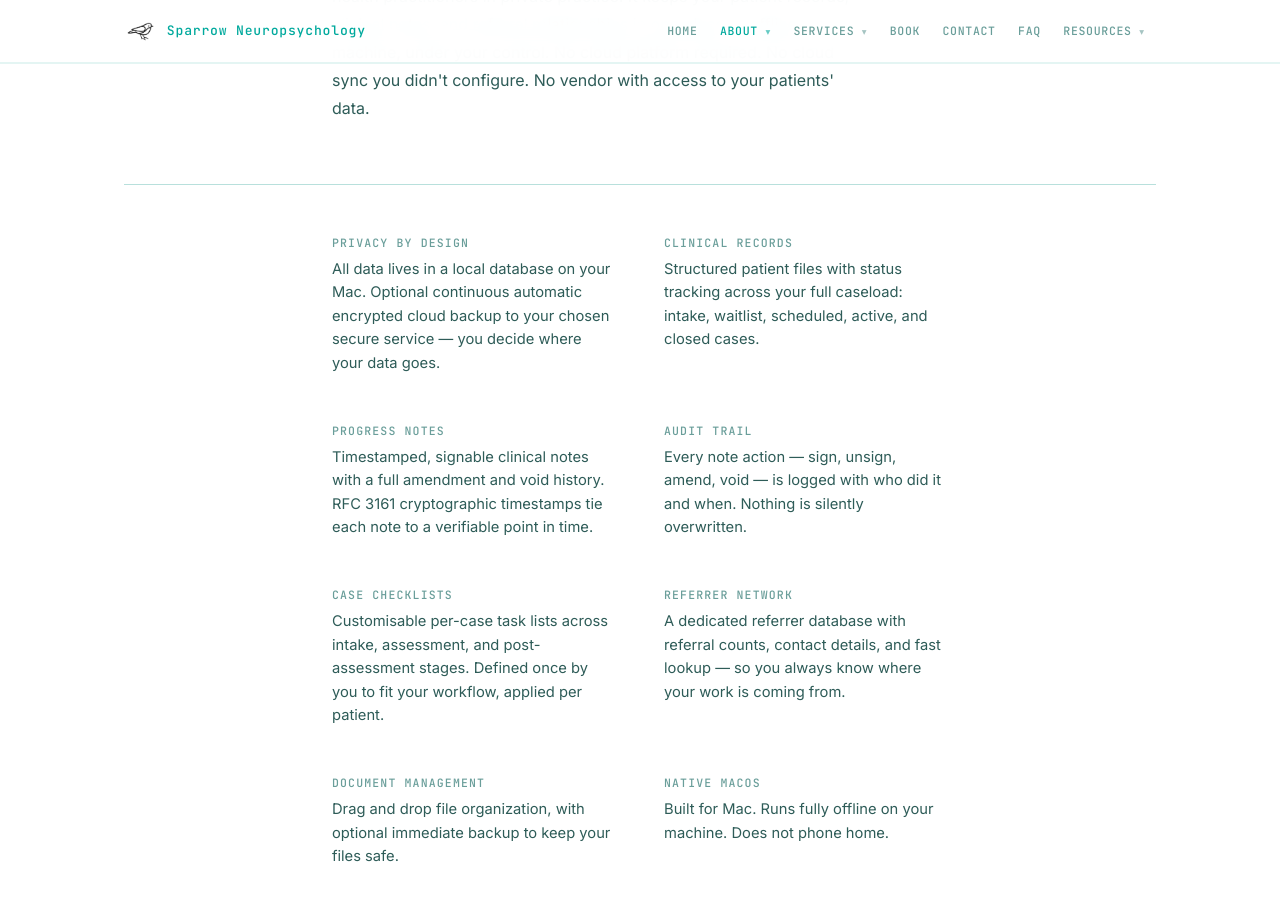
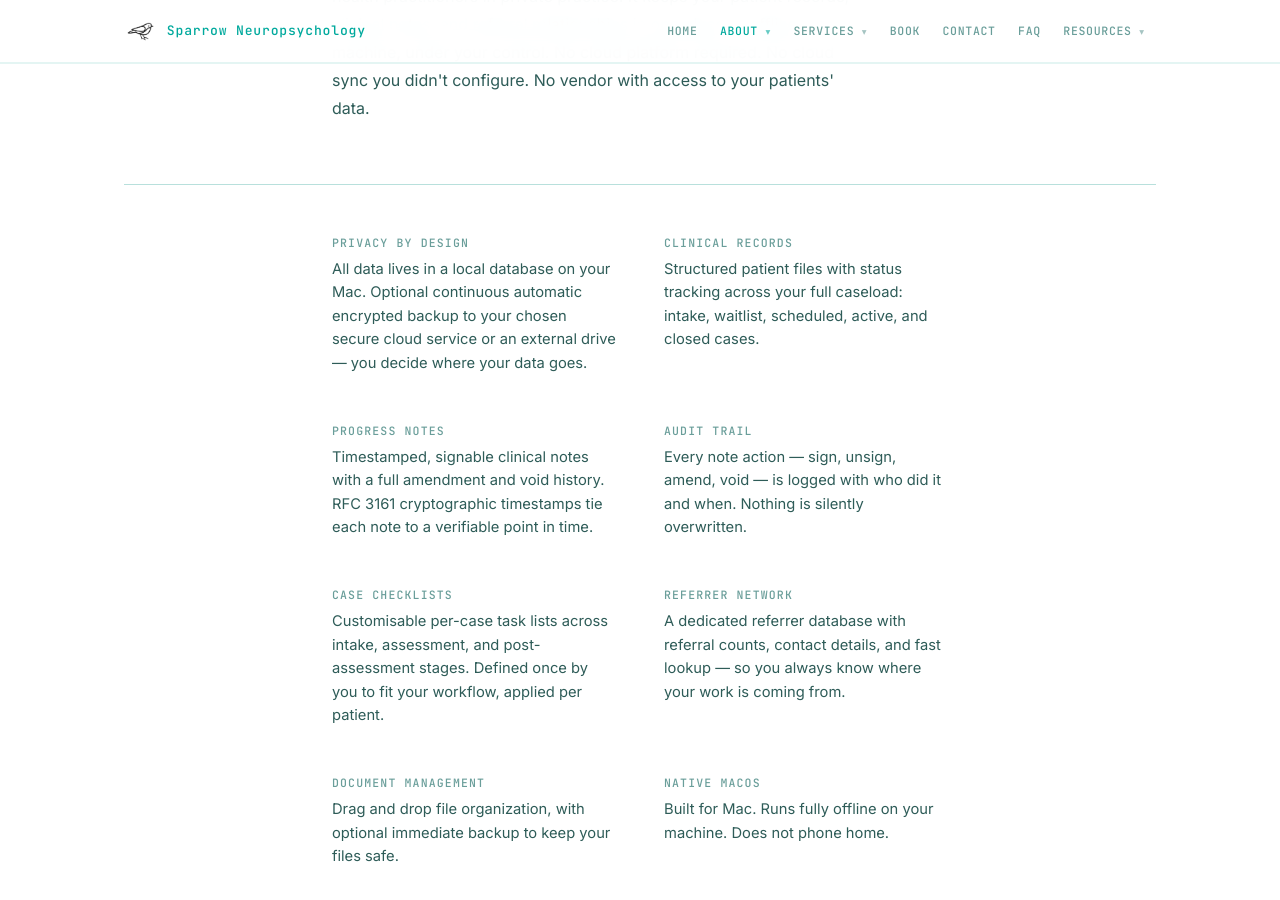
Before and after one commit to cfxb/sparrow-clinic, a Jekyll site: the page built from switchboard.md, in a window 1280 px wide and 900 px high, scrolled down 714 px. Built offline with Jekyll 4.4.1, drawn with Linux system fonts in a browser that asks for light colours.

Commit message:
Update backup copy to include external drive as an option
Co-Authored-By: Claude Sonnet 4.6 <noreply@anthropic.com>

```diff
--- a/switchboard.md
+++ b/switchboard.md
@@ -239,7 +239,7 @@ switchboard_schema: true
 
       <div class="sb-feature">
         <span class="sb-feature-label">Privacy by design</span>
-        <p class="sb-feature-text">All data lives in a local database on your Mac. Optional continuous automatic encrypted cloud backup to your chosen secure service — you decide where your data goes.</p>
+        <p class="sb-feature-text">All data lives in a local database on your Mac. Optional continuous automatic encrypted backup to your chosen secure cloud service or an external drive — you decide where your data goes.</p>
       </div>
 
       <div class="sb-feature">
```
